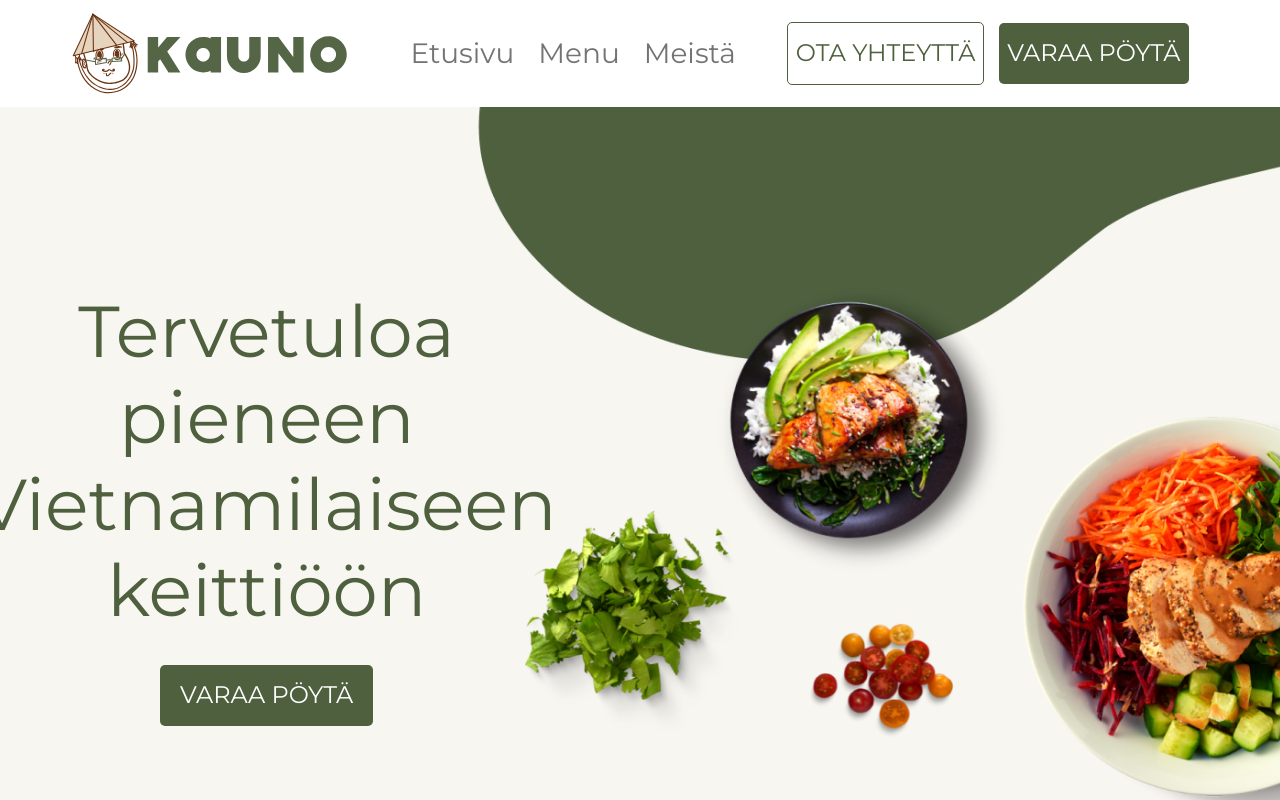
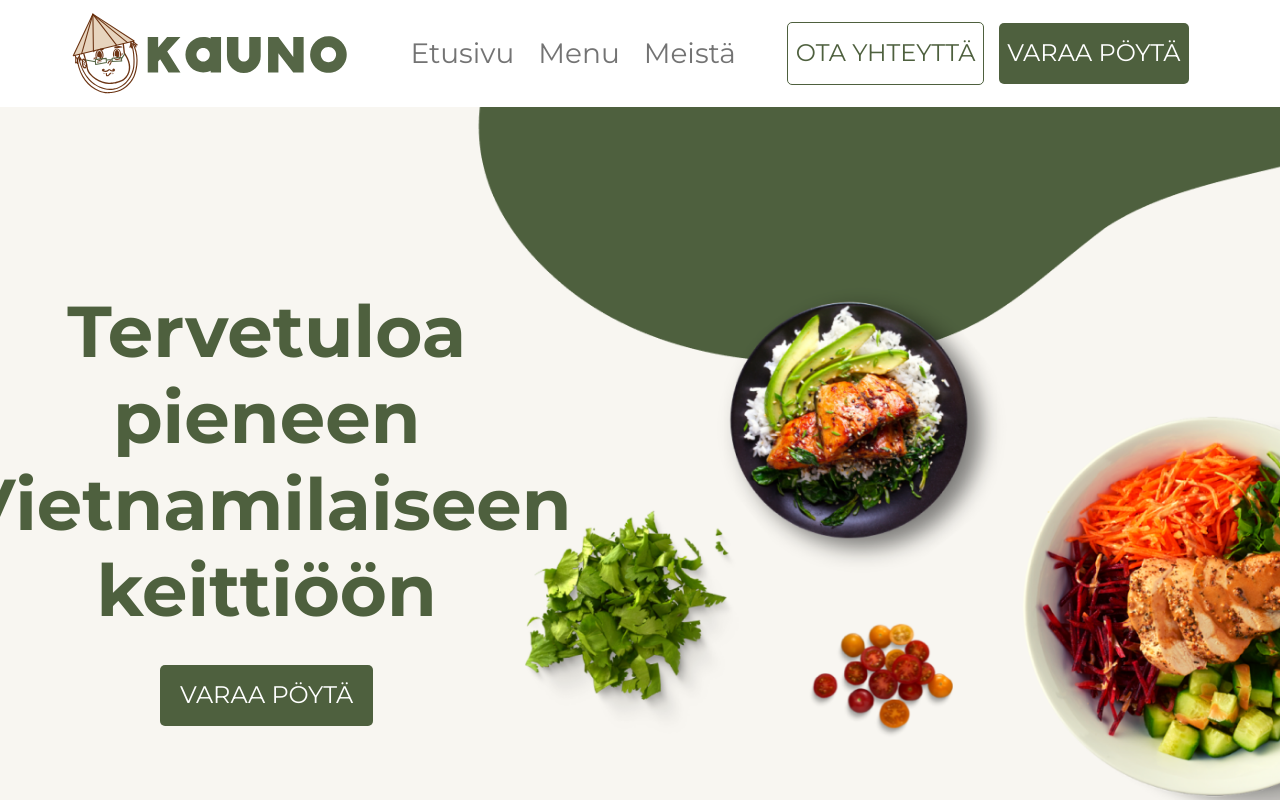
Before and after one commit to phuoc94/kauno-restaurant, a Next.js app: page / in a window 1280 px wide. Shown: the top 800 px of the page. Built offline with nearby package versions, Linux system fonts and the light colour scheme.

Commit message:
fix font

```diff
--- a/components/hero.js
+++ b/components/hero.js
@@ -13,7 +13,7 @@ const HeroSection = () => {
             className="text-center d-flex align-items-center justify-content-center h-100"
           >
             <Col>
-              <h1 className="color-primary display-2">
+              <h1 className="color-primary display-2 font-weight-bold">
                 Tervetuloa pieneen Vietnamilaiseen keittiöön
               </h1>
               <Link href="/contact-us#reservation" passHref>
--- a/styles/globals.css
+++ b/styles/globals.css
@@ -71,7 +71,7 @@ a {
 }
 
 .font-weight-bold {
-  font-weight: bold;
+  font-weight: bold !important;
 }
 
 .font-italic {
```
